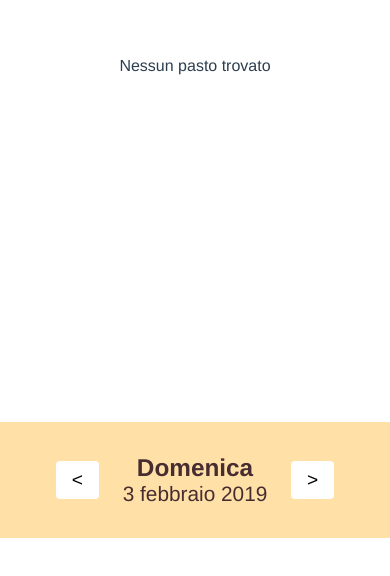
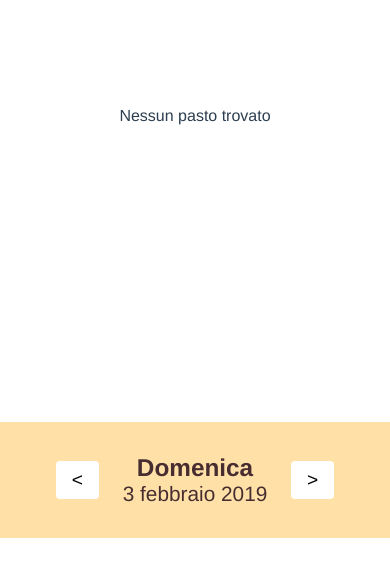
Before and after one commit to G100g/mensa-scolastica, a Vue app: page / in a window 390 px wide. Shown: the part 306-882 px from the top of the page. Before the commit the page ends 844 px from the top, so only its background shows below. Built offline with nearby package versions, Linux system fonts and the light colour scheme.

Commit message:
fix mobile

```diff
--- a/src/components/DayNavigator.vue
+++ b/src/components/DayNavigator.vue
@@ -41,7 +41,7 @@ export default {
 .container {
   display: flex;
   flex-direction: column;
-  height: 100vh;
+  min-height: 100vh;
   justify-content: center;
 }
 
--- a/src/components/Meal.vue
+++ b/src/components/Meal.vue
@@ -132,6 +132,7 @@ E26D5C
 
 ul {
   text-align: left;
+  padding-right: 0.3rem;
 }
 
 li {
```
